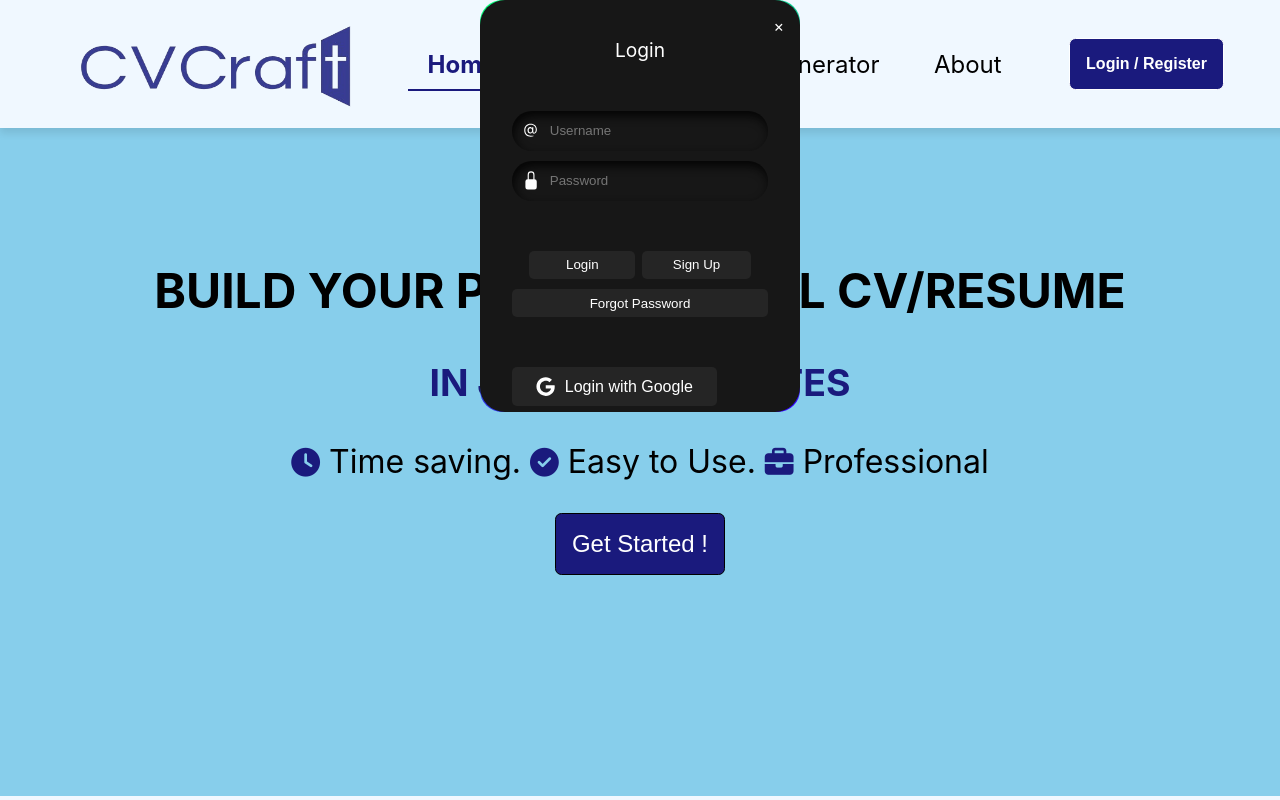
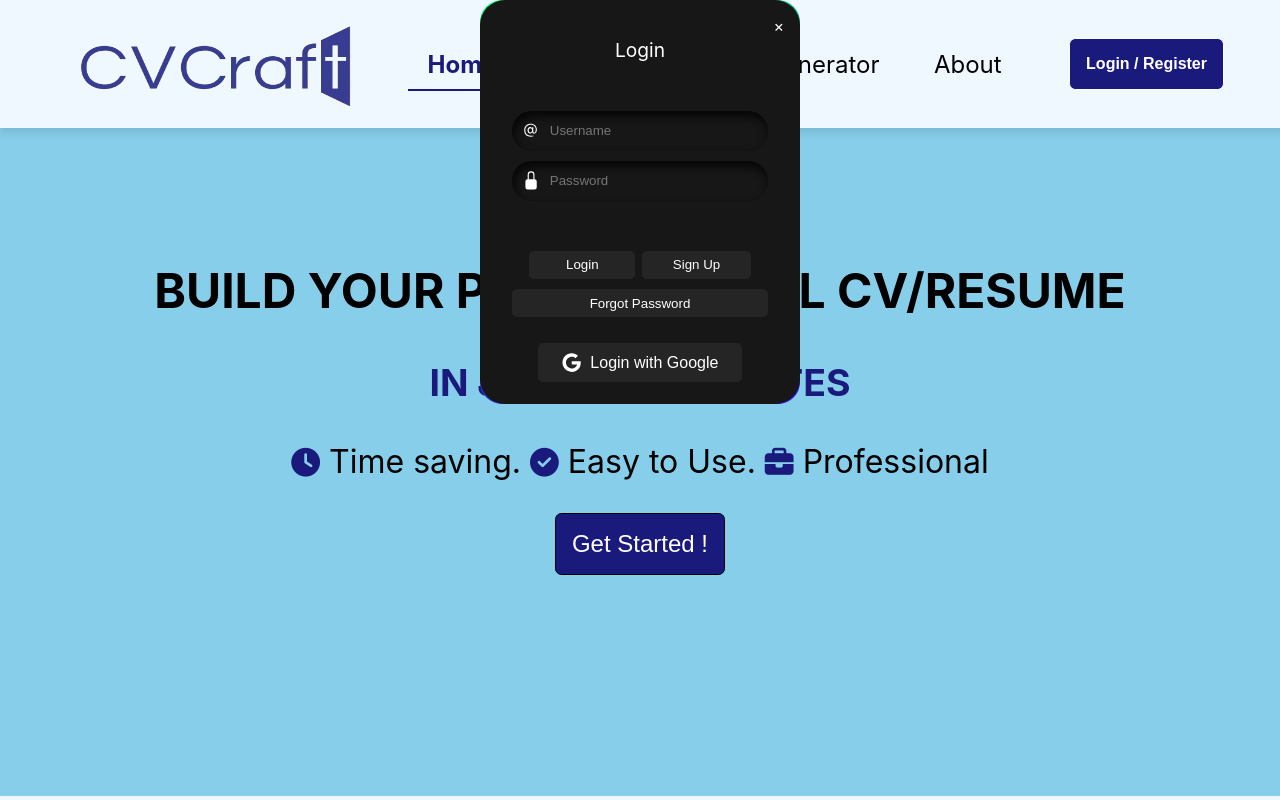
Before and after one commit to rohitghatal1/CVMaker-ReactJS, a React (Create React App) app: page / in a window 1280 px wide. Both pictures are taken after a click on the button "Login / Register". Shown: the top 800 px of the page. Built offline with nearby package versions, Linux system fonts and the light colour scheme.

Commit message:
updated code for google login option

```diff
--- a/src/components/LoginSignupForm.js
+++ b/src/components/LoginSignupForm.js
@@ -54,7 +54,7 @@ export default function LoginSignupForm({ closeLoginSignupForm }) {
                         <button className="button3">Forgot Password</button>
 
                         {/* Google Login Button */}
-                        <div className="loginWithGoogleSection">
+                        <div className="googleLoginSection">
                             <button className="googleLoginButton">
                                 <FaGoogle className="googleIcon" />
                                 <span>Login with Google</span>
--- a/src/components/loginSignup.css
+++ b/src/components/loginSignup.css
@@ -126,7 +126,6 @@
 }
 
 .button3 {
-  margin-bottom: 3em;
   padding: 0.5em;
   border-radius: 5px;
   border: none;
@@ -146,6 +145,8 @@
   display: flex;
   justify-content: center;
   align-items: center;
+  margin-top: 1rem;
+  margin-bottom: 1rem;
 }
 
 .googleLoginButton {
```
